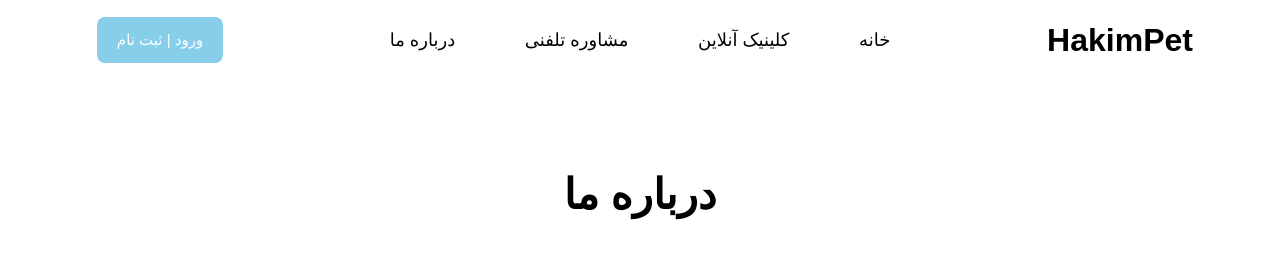
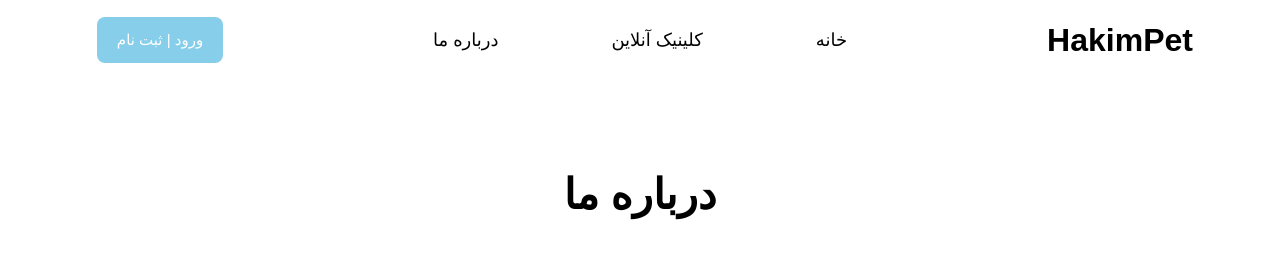
Before and after one commit to milad-taghizadeh/HakimPet, a website: page about.html in a window 1280 px wide. Shown: the top 277 px of the page. Drawn offline with nearby package versions, Linux system fonts and the light colour scheme.

Commit message:
counseling header deleted

```diff
--- a/about.html
+++ b/about.html
@@ -27,7 +27,7 @@
                     <ul>
                         <li><a href="index.html">خانه</a></li>
                         <li><a href="sendVet.html">کلینیک آنلاین</a></li>
-                        <li><a href="counseling.html">مشاوره تلفنی</a></li>
+                        <!-- <li><a href="counseling.html">مشاوره تلفنی</a></li> -->
                         <li><a href="about.html">درباره ما</a></li>
                     </ul>
                 </nav>
```
Also changed, not shown: counseling.html (+1 -1 lines), index.html (+1 -1 lines), sendVet.html (+1 -1 lines), vaccine.html (+1 -1 lines).
